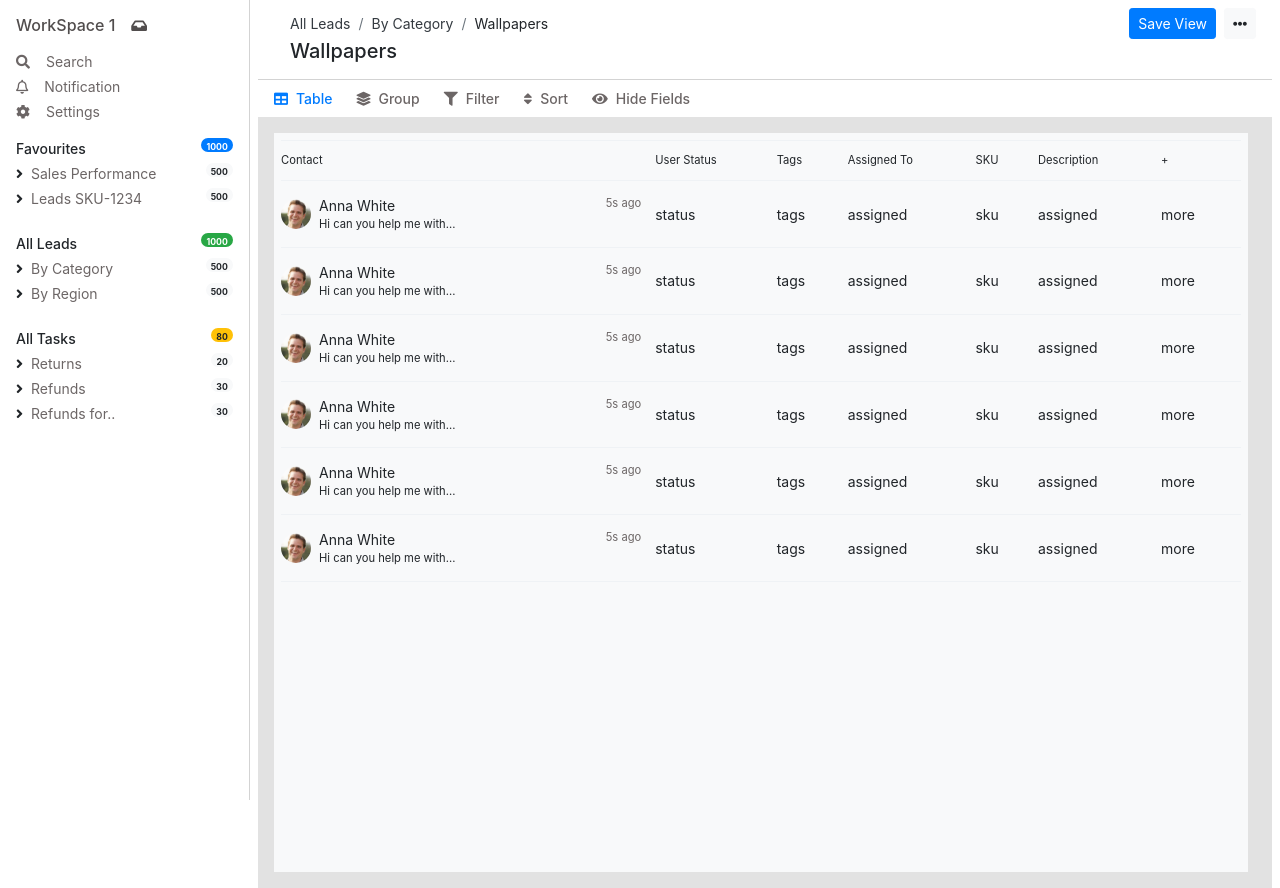
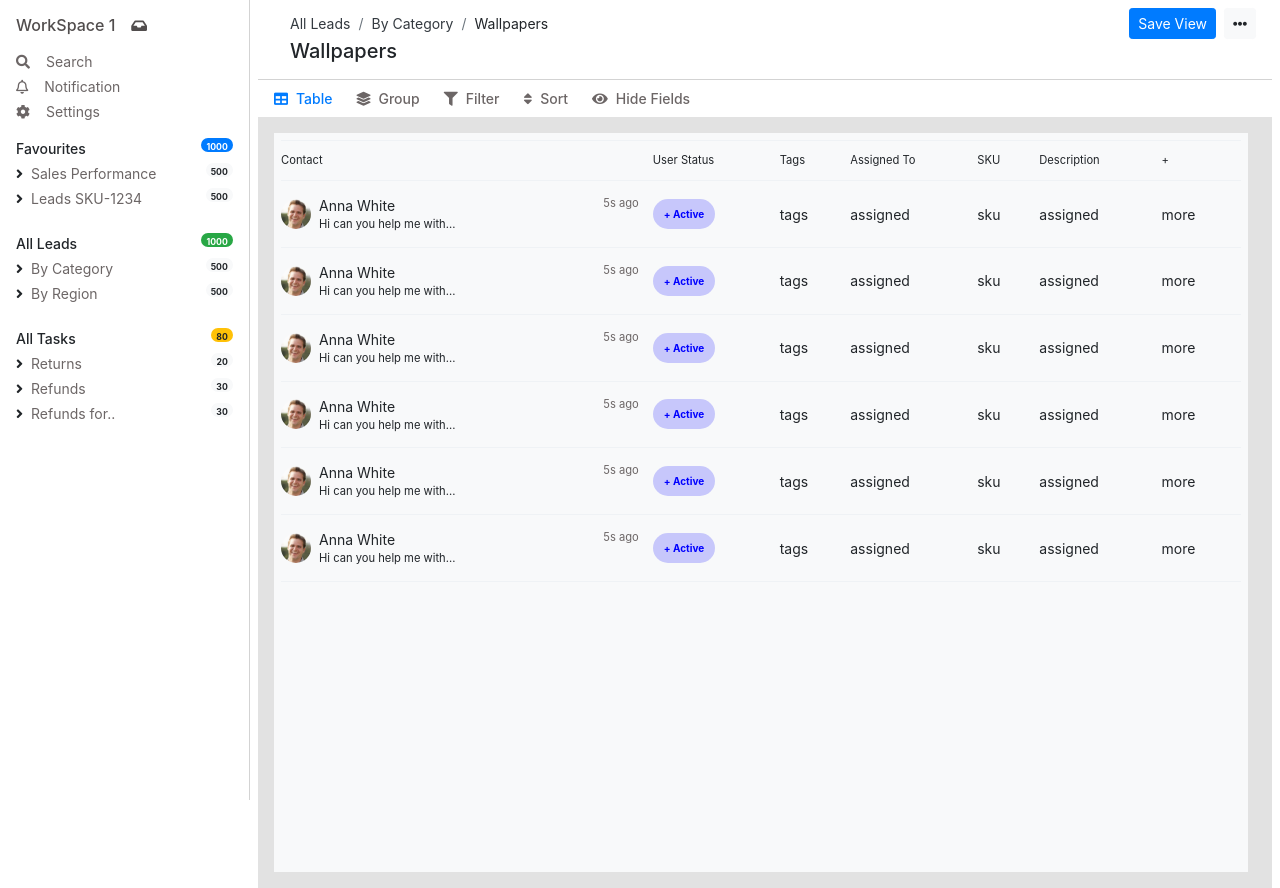
Before and after one commit to tanmaykaushik451/hcinbox, a React (Create React App) app: page / in a window 1280 px wide. Built offline with nearby package versions, Linux system fonts and the light colour scheme.

Commit message:
statuscell

```diff
--- /dev/null
+++ b/src/pages/Home/components/Table/StatusCell/StatusCell.css
@@ -0,0 +1,8 @@
+.statuscell{
+    height: 30px;
+    border-radius: 20px;
+    font-size: 10px;
+    padding: 10px 11px;
+    background: #0000ff33;
+    color: blue;
+}
--- a/src/pages/Home/components/Table/StatusCell/StatusCell.js
+++ b/src/pages/Home/components/Table/StatusCell/StatusCell.js
@@ -1,10 +1,9 @@
 import React from 'react'
+import "./StatusCell.css"
 
 const StatusCell = () => {
     return (
-        <div>
-            status
-        </div>
+            <span className="badge badge-primary statuscell">+ Active</span>
     )
 }
 
```
